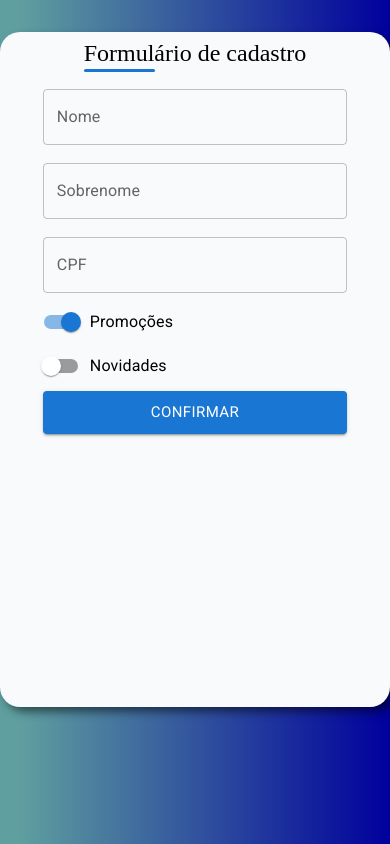
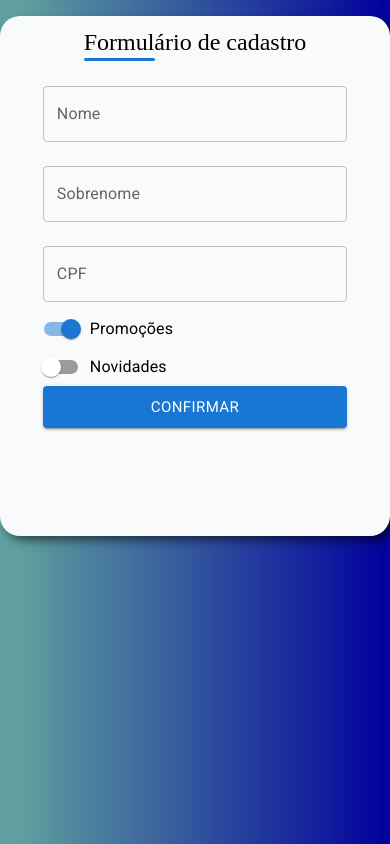
Before and after one commit to ClaudiOmatheuuss/functionComponents-react, a React (Create React App) app: page / in a window 390 px wide. Built offline with nearby package versions, Linux system fonts and the light colour scheme.

Commit message:
aprimorando estilos

```diff
--- a/src/components/CaixaForm/CaixaForm.module.css
+++ b/src/components/CaixaForm/CaixaForm.module.css
@@ -4,8 +4,9 @@
     border-radius: 20px;
     box-shadow: 5px 5px 8px rgba(0, 0, 0, 0.5);
     display: flex;
-    height: 80vh;
+    height: 520px;
     justify-content: center;
+    padding: 3% 0;
     position: relative;
     margin-top: 5rem;
 }
@@ -14,7 +15,6 @@
     display: block;
     font-family: cursive;
     font-size: 2.5rem;
-    padding-top: 2%;
     position: relative;
 }
 
@@ -30,7 +30,7 @@
 
 @media screen and (max-width: 800px) {
     .container {
-        margin-top: 2rem;
+        margin: 1rem;
     }
     .container h1 {
         font-size: 1.5rem;
--- a/src/components/FormularioCadastro/FormularioCadastro.jsx
+++ b/src/components/FormularioCadastro/FormularioCadastro.jsx
@@ -27,7 +27,7 @@ function FormularioCadastro({ aoEnviar, validarCPF }) {
                 id="nome"
                 label="Nome"
                 variant="outlined"
-                margin='dense'
+                margin='normal'
                 fullWidth
                 value={nome}
                 onChange={(event) => {
@@ -39,7 +39,7 @@ function FormularioCadastro({ aoEnviar, validarCPF }) {
                 id="sobrenome"
                 label="Sobrenome"
                 variant="outlined"
-                margin='dense'
+                margin='normal'
                 fullWidth
                 value={sobrenome}
                 onChange={(event) => {
@@ -61,7 +61,7 @@ function FormularioCadastro({ aoEnviar, validarCPF }) {
                 id="cpf"
                 label="CPF"
                 variant="outlined"
-                margin='dense'
+                margin='normal'
                 fullWidth
                 value={cpf}
             />
--- a/src/components/FormularioCadastro/FormularioCadastro.module.css
+++ b/src/components/FormularioCadastro/FormularioCadastro.module.css
@@ -2,13 +2,5 @@
     display: flex;
     flex-direction: column;
     width: 85%;
-    height: 85%;
     margin: 4% 0 0 7.5%;
-    gap: 10px;
 }
-
-@media (max-width: 800px){
-    .formulario{
-        gap: 6px;
-    }
-}
```
